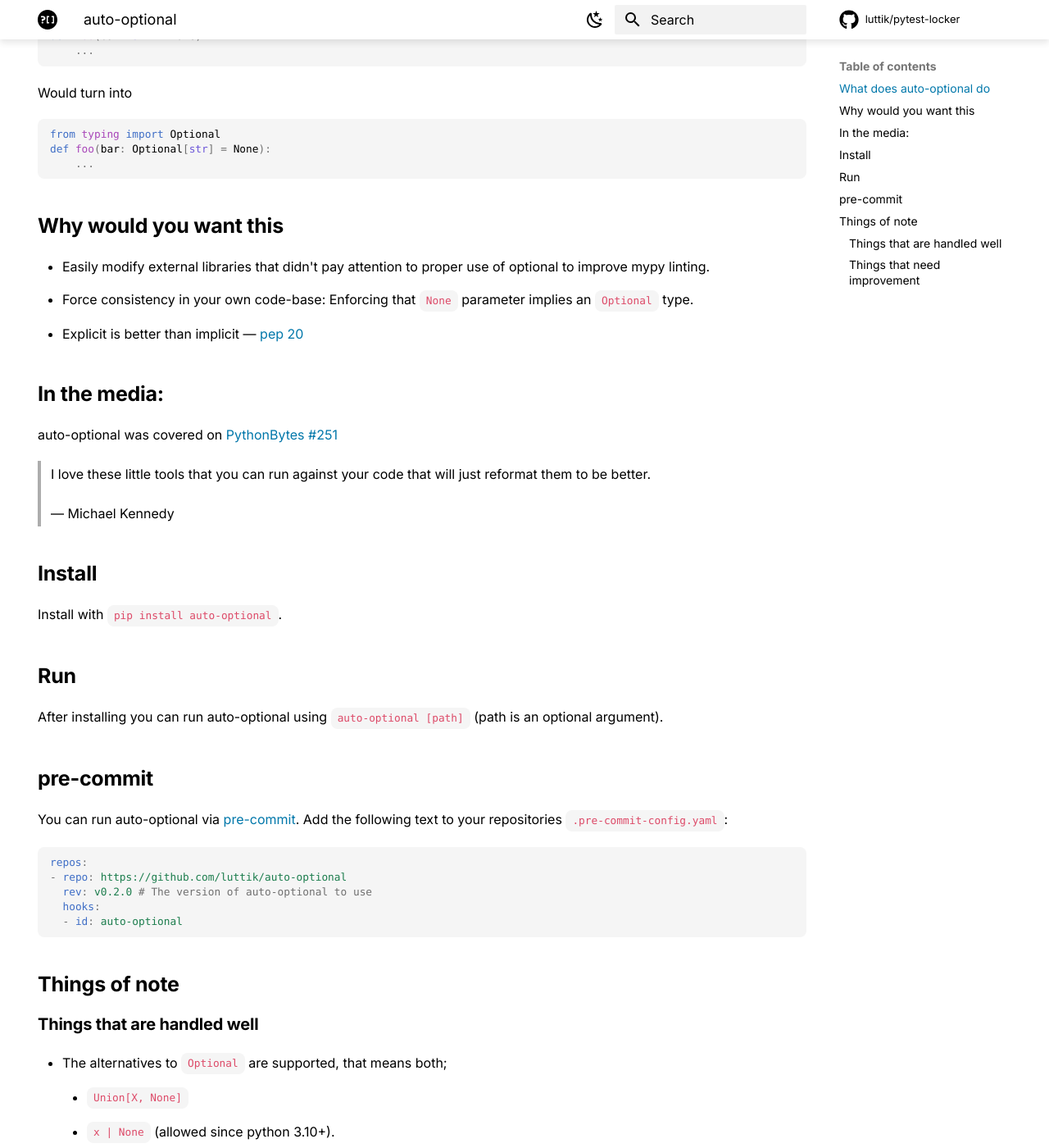
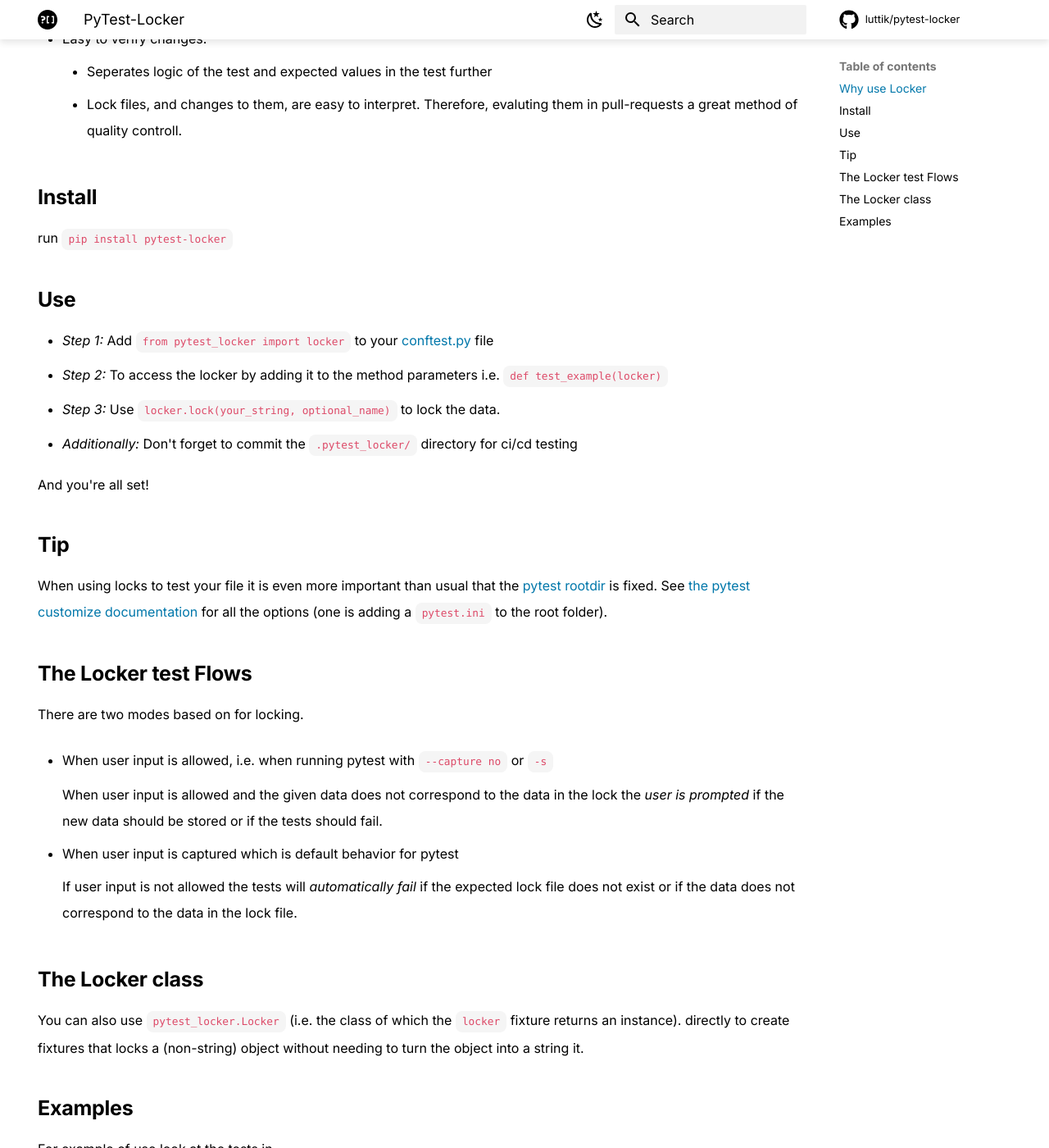
Before and after one commit to Luttik/pytest-locker, an MkDocs documentation site: the page built from docs/index.md, in a window 1280 px wide and 1400 px high, scrolled down 894 px. Shown: the whole window at 82% size. Built offline with MkDocs 1.6.1 and Material for MkDocs 9.7.7, drawn with Linux system fonts in a browser that asks for light colours; comment, search, counter and statistics services are not loaded; some of the changed text lies outside the part shown.

Commit message:
Work in progress

````diff
--- a/docs/index.md
+++ b/docs/index.md
@@ -1,111 +1,102 @@
 ---
 hide:
-  - navigation
+    - navigation
 ---
 
-# auto-optional
-<img src="/assets/images/logo-with-text.svg" style="width: 100%; margin: 32pt 0" alt="Logo">
-
+# PyTest-Locker
+<img src="/assets/images/example.svg" style="width: 60%; margin: auto" alt="Example">
 
 <p align="center">
-    auto-optional: adds the Optional type-hint to arguments where the default value is None
+    PyTest-Locker: The fasted way to check for unexpected behaviour changes.
 </p>
 
 <p align="center">
-    <a href="https://github.com/Luttik/auto-optional/actions?query=workflow%3ACI+branch%3Amaster">
-        <img src="https://github.com/luttik/auto-optional/workflows/CI/badge.svg" alt="actions batch">
+    <a href="https://github.com/Luttik/pytest-locker/actions?query=workflow%3ACI+branch%3Amaster">
+        <img src="https://github.com/luttik/pytest-locker/workflows/CI/badge.svg" alt="actions batch">
     </a>
-    <a href="https://pypi.org/project/auto-optional/">
-        <img src="https://badge.fury.io/py/auto-optional.svg" alt="pypi">
+    <a href="https://pypi.org/project/pytest-locker/">
+        <img src="https://badge.fury.io/py/pytest-locker.svg" alt="pypi">
     </a>
-    <a href="https://pypi.org/project/auto-optional/">
-        <img src="https://shields.io/pypi/pyversions/auto-optional" alt="python versions">
+    <a href="https://pypi.org/project/pytest-locker/">
+        <img src="https://shields.io/pypi/pyversions/pytest-locker" alt="python versions">
     </a>
-    <a href="https://codecov.io/gh/luttik/auto-optional">
-        <img src="https://codecov.io/gh/Luttik/auto-optional/branch/main/graph/badge.svg" alt="codecov">
+    <a href="https://codecov.io/gh/luttik/pytest-locker">
+        <img src="https://codecov.io/gh/Luttik/pytest-locker/branch/master/graph/badge.svg" alt="codecov">
     </a>
-    <a href="https://github.com/Luttik/auto-optional/blob/main/LICENSE">
-        <img src="https://shields.io/github/license/luttik/auto-optional" alt="License: MIT">
+    <a href="https://xgithub.com/Luttik/pytest-locker/blob/master/LICENSE">
+        <img src="https://shields.io/github/license/luttik/pytest-locker" alt="License: MIT">
     </a>
     <a href="https://github.com/psf/black">
         <img src="https://img.shields.io/badge/code%20style-black-000000.svg" alt="Code style: black">
     </a>
 </p>
 
----
+The test-locker can be used to "lock" data from during a test. This
+means that rather than having to manually specify the expected output
+you lock the data when it corresponds to expected bahaviour.
 
-**Documentation**: [auto-optional.daanluttik.nl](https://auto-optional.daanluttik.nl)
+## Why use Locker
 
-**Source Code**: [github.com/luttik/auto-optional](https://github.com/Luttik/auto-optional)
-
----
-
-## What does auto-optional do
-The basic purpose of auto-optional is ensuring that whenever a default argument is `None` the type annotation is Optional.
-
-For example:
-```py
-def foo(bar: str = None):
-    ...
-```
-
-Would turn into
-
-```py
-from typing import Optional
-def foo(bar: Optional[str] = None):
-    ...
-```
-
-## Why would you want this
-
-- Easily modify external libraries that didn't pay attention
-  to proper use of optional to improve mypy linting.
-- Force consistency in your own code-base:
-  Enforcing that `None` parameter implies an `Optional` type.
-- Explicit is better than implicit — [pep 20](https://www.python.org/dev/peps/pep-0020/)
-
-## In the media:
-auto-optional was covered on
-[PythonBytes #251](https://pythonbytes.fm/episodes/show/251/a-95-complete-episode-wait-for-it)
-
-> I love these little tools that you can run against your code that will just reformat them to be better.
->
-> — Michael Kennedy
+-   Time efficient: No need to hard code expected responses. (Especially
+    usefull for data heavy unittests)
+-   Easy to verify changes:
+    -   Seperates logic of the test and expected values in the test
+        further
+    -   Lock files, and changes to them, are easy to interpret.
+        Therefore, evaluting them in pull-requests a great method of
+        quality controll.
 
 ## Install
-Install with `pip install auto-optional`.
 
-## Run
-After installing you can run auto-optional using `auto-optional [path]` (path is an optional argument).
+run `pip install pytest-locker`
 
-## pre-commit
+## Use
 
-You can run auto-optional via [pre-commit](https://pre-commit.com/).
-Add the following text to your repositories `.pre-commit-config.yaml`:
+-   *Step 1:* Add `from pytest_locker import locker` to your
+    [conftest.py](https://docs.pytest.org/en/2.7.3/plugins.html?highlight=re)
+    file
+-   *Step 2:* To access the locker by adding it to the method parameters
+    i.e. `def test_example(locker)`
+-   *Step 3:* Use `locker.lock(your_string, optional_name)` to lock the
+    data.
+-   *Additionally:* Don't forget to commit the `.pytest_locker/`
+    directory for ci/cd testing
 
-```yaml
-repos:
-- repo: https://github.com/luttik/auto-optional
-  rev: v0.2.0 # The version of auto-optional to use
-  hooks:
-  - id: auto-optional
-```
+And you're all set!
 
-## Things of note
+## Tip
 
-### Things that are handled well
+When using locks to test your file it is even more important than usual
+that the [pytest
+rootdir](https://docs.pytest.org/en/latest/customize.html) is fixed.
+See [the pytest customize documentation](https://docs.pytest.org/en/latest/customize.html) for
+all the options (one is adding a `pytest.ini` to the root folder).
 
-- The alternatives to `Optional` are supported, that means both;
-    - `Union[X, None]`
-    - `x | None` (allowed since python 3.10+).
-- Existing imports are reused.
-    - `import as` and `from typing import ...` statements are properly handled.
+## The Locker test Flows
 
-### Things that need improvement
-For all these points you can leave a thumbs-up if you want it. Also, I welcome pull-requests for these issues.
+There are two modes based on for locking.
 
-- There is no exclude (for file patterns) option yet [[#2]](https://github.com/Luttik/auto-optional/issues/2)
-- There is no ignore (for code lines) option yet [[#3]](https://github.com/Luttik/auto-optional/issues/3)
-- Code is aways read and written as `UTF-8` (which is accurate most of the time). [[#4]](https://github.com/Luttik/auto-optional/issues/4)
-- There is no `diff` or `check` command yet for a dry-run or linting. [[#5]](https://github.com/Luttik/auto-optional/issues/5)
+-   When user input is allowed, i.e. when running pytest with
+    `--capture  no` or `-s`
+
+    When user input is allowed and the given data does not correspond to
+    the data in the lock the *user is prompted* if the new data should
+    be stored or if the tests should fail.
+
+-   When user input is captured which is default behavior for pytest
+
+    If user input is not allowed the tests will *automatically fail* if
+    the expected lock file does not exist or if the data does not
+    correspond to the data in the lock file.
+
+## The Locker class
+
+You can also use `pytest_locker.Locker` (i.e. the class of which the
+`locker` fixture returns an instance). directly to create fixtures that
+locks a (non-string) object without needing to turn the object into a
+string it.
+
+## Examples
+
+For example of use look at the tests in
+[](https://github.com/Luttik/repr_utils).
````
Also changed, not shown: README.md (+1 -1 lines), docs/assets/images/example.svg (renamed from example.svg).
